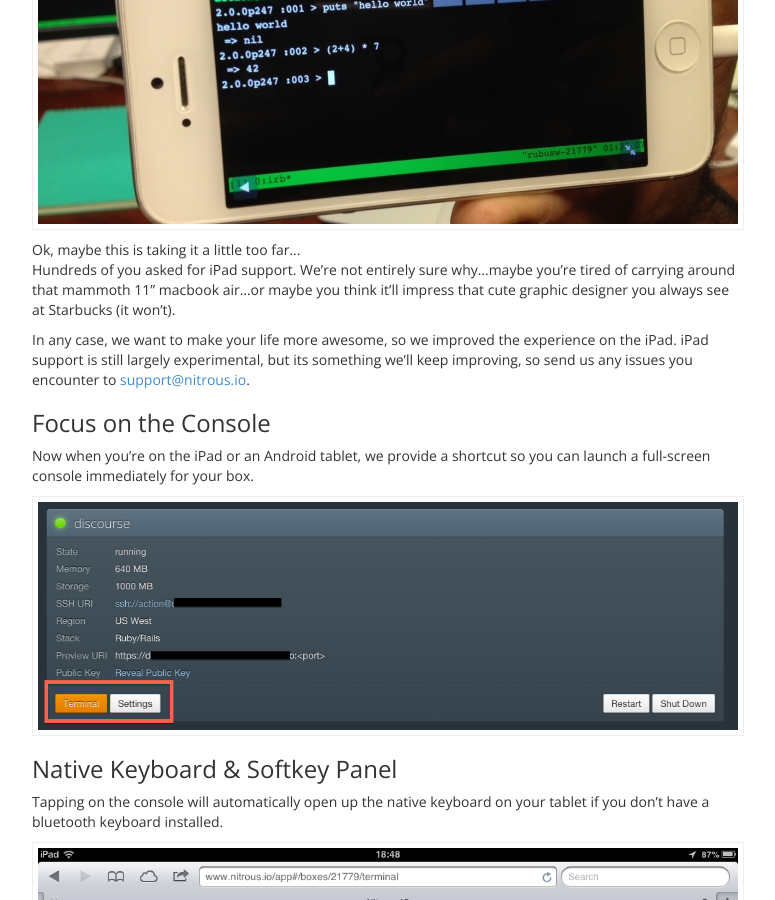
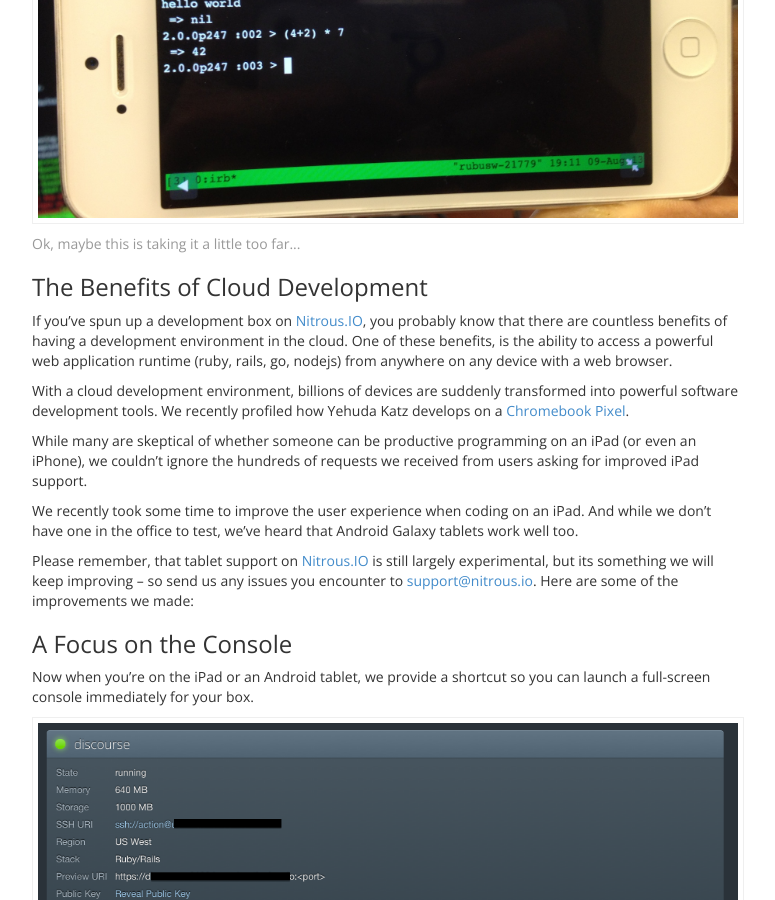
Before and after one commit to koheishingai/blog, a Jekyll site: the page built from _posts/2013-08-08-ipad-support-cometh.md, in a window 1280 px wide and 900 px high, scrolled down 293 px. Shown: the whole window, without its empty margins (252-1027 px from the left). Built offline with Jekyll 4.4.1, drawn with Linux system fonts in a browser that asks for light colours; nearby versions of some CDN libraries; library files that are not in the unit come from our copies; Markdown is read by kramdown in place of the engine named in the settings; comment, search, counter and statistics services are not loaded; some of the changed text lies outside the part shown.

Commit message:
new iphone image, some more text for context on ipad post

```diff
--- a/_posts/2013-08-08-ipad-support-cometh.md
+++ b/_posts/2013-08-08-ipad-support-cometh.md
@@ -4,13 +4,23 @@
 ---
 
 ![coding on an iphone](/images/iphone-coding.jpg)
-<figcaption>Ok, maybe this is taking it a little too far...</figcaption>
+<p class="small text-muted">Ok, maybe this is taking it a little too far...</p>
 
-Hundreds of you asked for iPad support.  We're not entirely sure why…maybe you're tired of carrying around that mammoth 11" macbook air…or maybe you think it'll impress that cute graphic designer you always see at Starbucks (it won't).
+### The Benefits of Cloud Development
 
-In any case, we want to make your life more awesome, so we  improved the experience on the iPad.  iPad support is still largely experimental, but its something we'll keep improving, so send us any issues you encounter to [support@nitrous.io](support@nitrous.io).
+If you've spun up a development box on [Nitrous.IO](https://www.nitrous.io/), you probably know that there are countless benefits of having a development environment in the cloud.  One of these benefits, is the ability to access a powerful web application runtime (ruby, rails, go, nodejs) from anywhere on any device with a web browser.
 
-### Focus on the Console
+With a cloud development environment, billions of devices are suddenly transformed into powerful software development tools.  We recently profiled how Yehuda Katz develops on a [Chromebook Pixel](http://blog.nitrous.io/2013/08/05/nitrous-stories-i-yehuda-katz-tilde-nitrousio.html).
+
+While many are skeptical of whether someone can be productive programming on an iPad (or even an iPhone), we couldn't ignore the hundreds of requests we received from users asking for improved iPad support.
+
+We recently took some time to improve the user experience when coding on an iPad.  And while we don't have one in the office to test, we've heard that Android Galaxy tablets work well too.
+
+<!--break-->
+
+Please remember, that tablet support on [Nitrous.IO](https://www.nitrous.io) is still largely experimental, but its something we will keep improving -- so send us any issues you encounter to [support@nitrous.io](support@nitrous.io). Here are some of the improvements we made:
+
+### A Focus on the Console
 
 Now when you're on the iPad or an Android tablet, we provide a shortcut so you can launch a full-screen console immediately for your box.
 
@@ -32,3 +42,5 @@
 * If you have to use a native keyboard on the iPad, the best experience is if you use the split keyboard (where keyboard is on both sides of the screen).
 
 Remember, this is still *alpha*, so please send us any issues / feedback so we can continue to improve the experience.  Who knows, maybe in 5 years we'll all be programming on iPads…what do you think?
+
+<a href="https://www.nitrous.io" class="btn btn-success">Sign up for a Free Box</a>
```
Also changed, not shown: images/iphone-coding.jpg.
